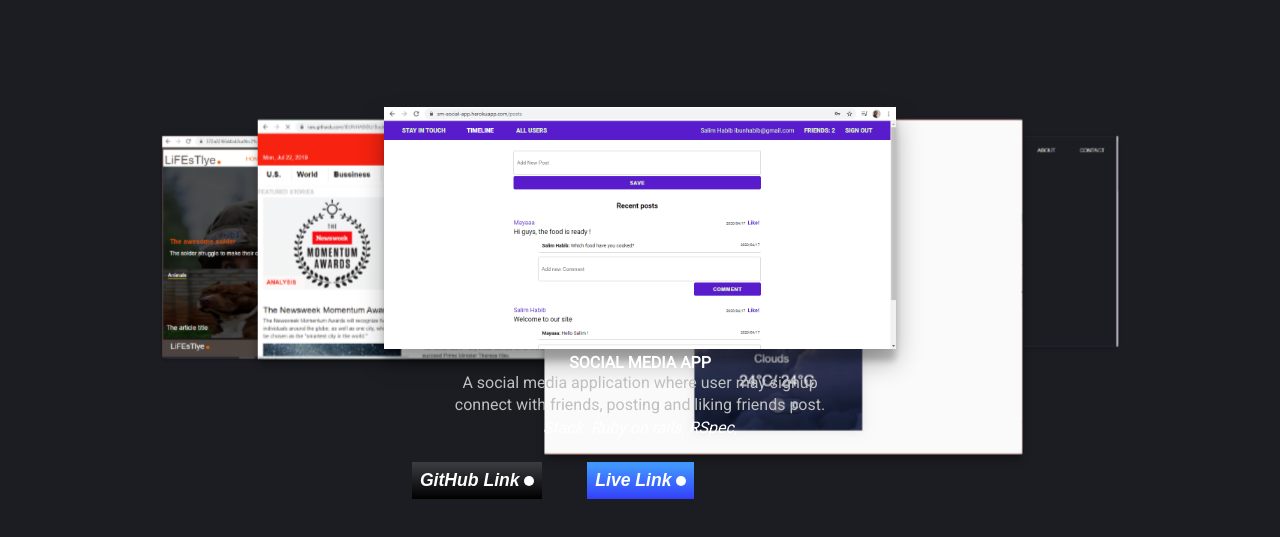
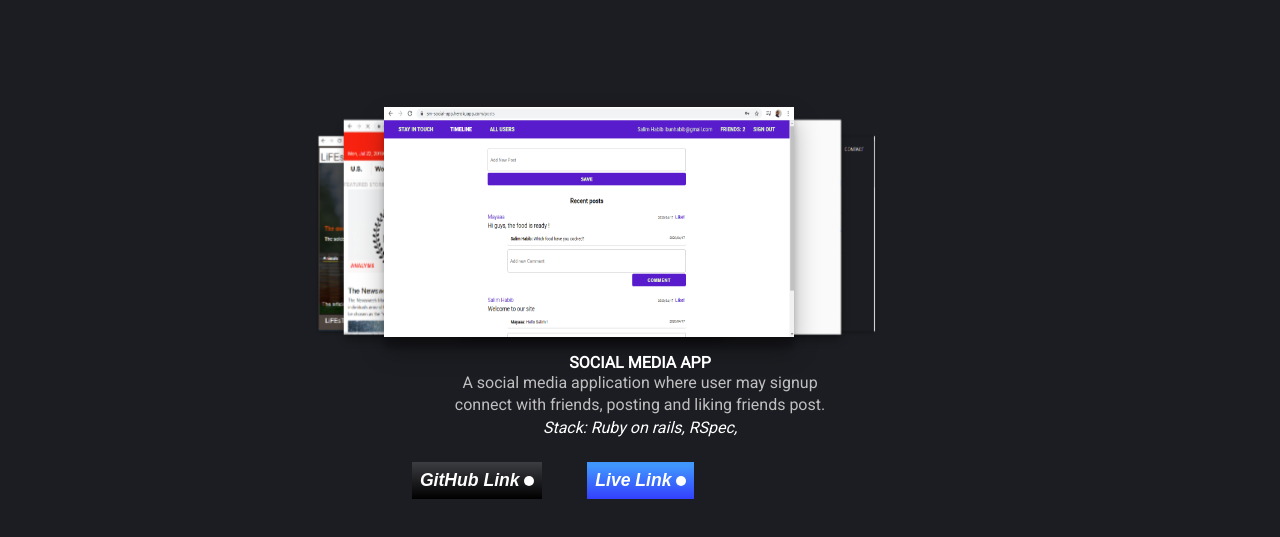
Before and after one commit to IBUNHABIBU/personalPortfolio, a plain HTML site: page index.html in a window 1280 px wide. Shown: the part 731-1268 px from the top of the page. Drawn offline with Linux system fonts and the light colour scheme.

Commit message:
Style the sliders

```diff
--- a/style.css
+++ b/style.css
@@ -220,6 +220,8 @@ input[type=radio]:checked {
 
 #slider label {
   position: absolute;
+  width: 80%;
+  height: 60%;
   left: 0;
   top: 0;
   color: white;
@@ -233,30 +235,6 @@ input[type=radio]:checked {
   transition: transform 400ms ease;
 }
 
-#slide1 {
-  background-color: rebeccapurple;
-}
-
-
-#slide2 {
-  background-color: rgb(153, 51, 93);
-}
-
-
-#slide3 {
-  background: rgb(51, 153, 51);
-}
-
-
-#slide4 {
-  background-color: rgb(239, 239, 240);
-}
-
-
-#slide5 {
-  background-color: rgb(245, 18, 18);
-}
-
 #s1:checked ~ #slide1,
 #s2:checked ~ #slide2,
 #s3:checked ~ #slide3,
@@ -264,9 +242,6 @@ input[type=radio]:checked {
 #s5:checked ~ #slide5 {
   box-shadow: 0 13px 26px rgba(0, 0, 0, 0.3), 0 12px 6px rgba(0, 0, 0, 0.2);
   transform: translate3d(0%, 0, 0);
-  /* width: 60%;
-  height: 60%; */
-  background-color: rebeccapurple;
 }
 
 #s1:checked ~ #slide2,
@@ -275,7 +250,7 @@ input[type=radio]:checked {
 #s4:checked ~ #slide5,
 #s5:checked ~ #slide1 {
   box-shadow: 0 6px 10px rgba(0, 0, 0, 0.3), 0 2px 2px rgba(0, 0, 0, 0.2);
-  transform: translate3d(30%, 0, -100px);
+  transform: translate3d(15%, 0, -100px);
 }
 
 #s1:checked ~ #slide3,
@@ -284,7 +259,7 @@ input[type=radio]:checked {
 #s4:checked ~ #slide1,
 #s5:checked ~ #slide2 {
   box-shadow: 0 1px 4px rgba(0, 0, 0, 0.4);
-  transform: translate3d(60%, 0, -250px);
+  transform: translate3d(30%, 0, -250px);
 }
 
 #s1:checked ~ #slide4,
@@ -293,7 +268,7 @@ input[type=radio]:checked {
 #s4:checked ~ #slide2,
 #s5:checked ~ #slide3 {
   box-shadow: 0 1px 4px rgba(0, 0, 0, 0.4);
-  transform: translate3d(-60%, 0, -250px);
+  transform: translate3d(-30%, 0, -250px);
 }
 
 #s1:checked ~ #slide5,
@@ -302,7 +277,7 @@ input[type=radio]:checked {
 #s4:checked ~ #slide3,
 #s5:checked ~ #slide4 {
   box-shadow: 0 6px 10px rgba(0, 0, 0, 0.3), 0 2px 2px rgba(0, 0, 0, 0.2);
-  transform: translate3d(-30%, 0, -100px);
+  transform: translate3d(-15%, 0, -100px);
 }
 
 .project-title {
```
